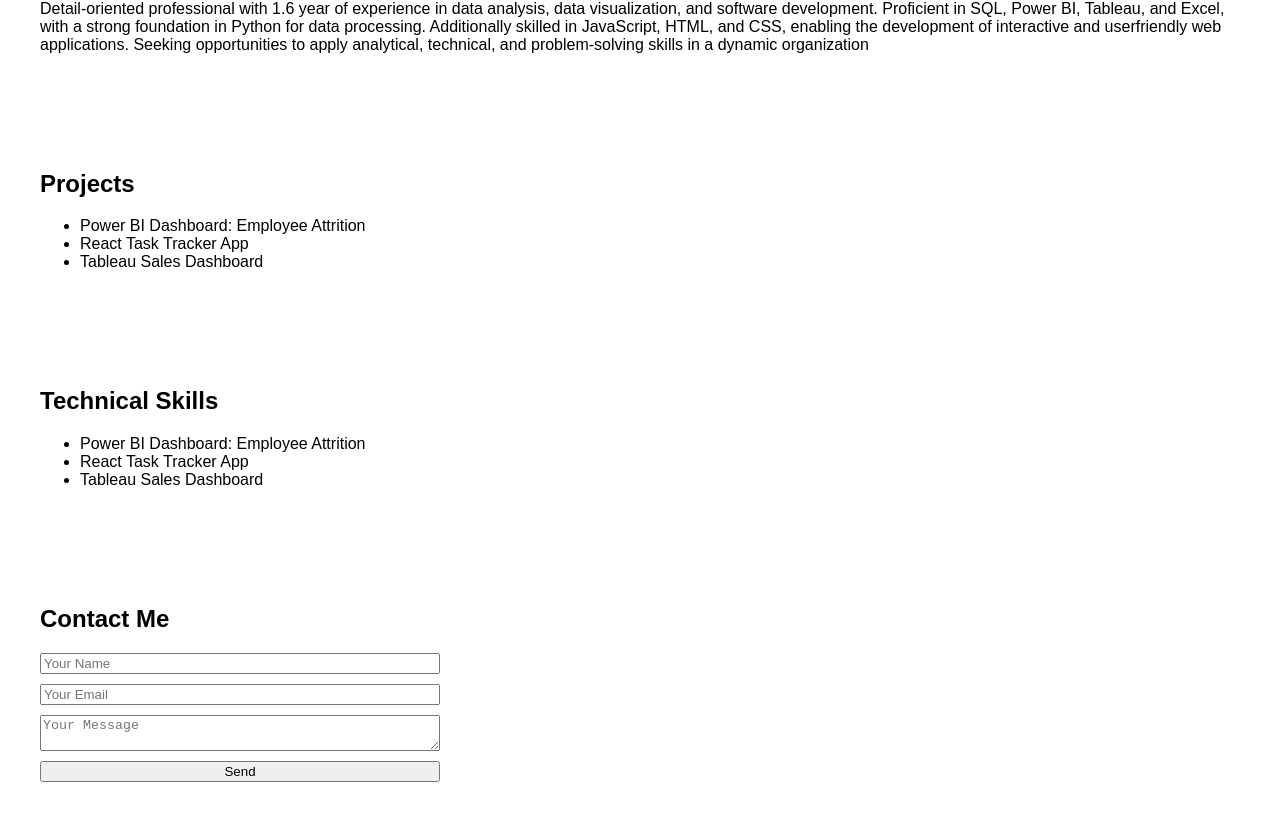
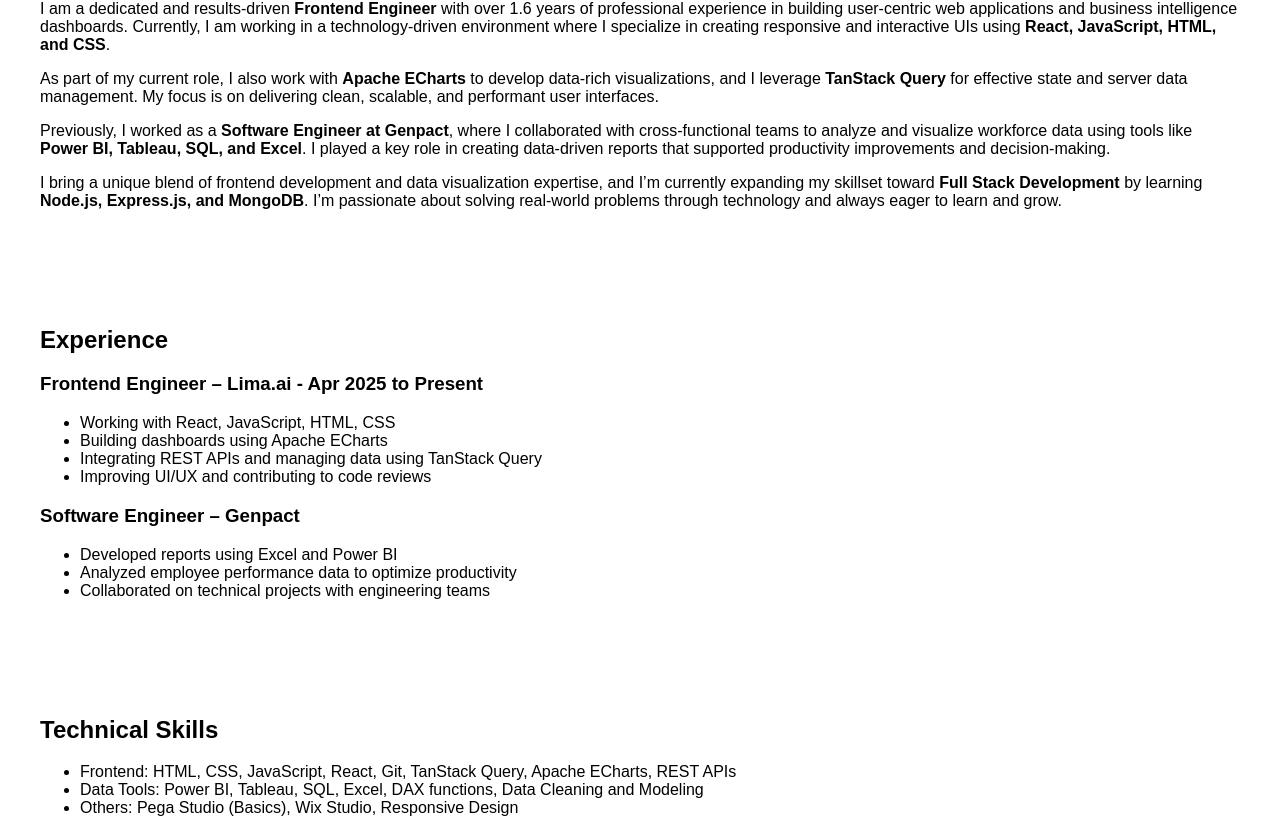
Before and after one commit to Meghanamasadi/portfolio, a React (Create React App) app: page / in a window 1280 px wide. Shown: the part 378-1196 px from the top of the page. Built offline with nearby package versions, Linux system fonts and the light colour scheme.

Commit message:
made changes

```diff
--- a/src/App.js
+++ b/src/App.js
@@ -6,6 +6,7 @@
 import About from './components/About';
 import Projects from './components/Projects';
 import Skills from './components/SkillSet';
+import Experience from './components/Experience';
 
 function App() {
     return (
@@ -15,8 +16,9 @@
                 <Navbar />
                 <Home />
                 <About />
+                <Experience />
+                <Skills />
                 <Projects />
-                <Skills />
                 <Contact />
             </div>
         </>
--- a/src/components/About.js
+++ b/src/components/About.js
@@ -2,9 +2,22 @@
     <section id='about'>
         <h2>About Me</h2>
         <p>
-            Detail-oriented professional with 1.6 year of experience in data analysis, data visualization, and software development. Proficient in SQL, Power BI, Tableau, and
-            Excel, with a strong foundation in Python for data processing. Additionally skilled in JavaScript, HTML, and CSS, enabling the development of interactive and
-            userfriendly web applications. Seeking opportunities to apply analytical, technical, and problem-solving skills in a dynamic organization
+            I am a dedicated and results-driven <strong>Frontend Engineer</strong> with over 1.6 years of professional experience in building user-centric web applications and
+            business intelligence dashboards. Currently, I am working in a technology-driven environment where I specialize in creating responsive and interactive UIs using{' '}
+            <strong>React, JavaScript, HTML, and CSS</strong>.
+        </p>
+        <p>
+            As part of my current role, I also work with <strong>Apache ECharts</strong> to develop data-rich visualizations, and I leverage <strong>TanStack Query</strong> for
+            effective state and server data management. My focus is on delivering clean, scalable, and performant user interfaces.
+        </p>
+        <p>
+            Previously, I worked as a <strong>Software Engineer at Genpact</strong>, where I collaborated with cross-functional teams to analyze and visualize workforce data using
+            tools like <strong>Power BI, Tableau, SQL, and Excel</strong>. I played a key role in creating data-driven reports that supported productivity improvements and
+            decision-making.
+        </p>
+        <p>
+            I bring a unique blend of frontend development and data visualization expertise, and I’m currently expanding my skillset toward <strong>Full Stack Development</strong>{' '}
+            by learning <strong>Node.js, Express.js, and MongoDB</strong>. I’m passionate about solving real-world problems through technology and always eager to learn and grow.
         </p>
     </section>
 );
--- /dev/null
+++ b/src/components/Experience.js
@@ -0,0 +1,25 @@
+const Experience = () => (
+    <section id='experience'>
+        <h2>Experience</h2>
+        <div>
+            <h3>Frontend Engineer – Lima.ai - Apr 2025 to Present</h3>
+            <ul>
+                <li>Working with React, JavaScript, HTML, CSS</li>
+                <li>Building dashboards using Apache ECharts</li>
+                <li>Integrating REST APIs and managing data using TanStack Query</li>
+                <li>Improving UI/UX and contributing to code reviews</li>
+            </ul>
+        </div>
+
+        <div>
+            <h3>Software Engineer – Genpact</h3>
+            <ul>
+                <li>Developed reports using Excel and Power BI</li>
+                <li>Analyzed employee performance data to optimize productivity</li>
+                <li>Collaborated on technical projects with engineering teams</li>
+            </ul>
+        </div>
+    </section>
+);
+
+export default Experience;
--- a/src/components/Projects.js
+++ b/src/components/Projects.js
@@ -2,9 +2,9 @@
     <section id='projects'>
         <h2>Projects</h2>
         <ul>
-            <li>Power BI Dashboard: Employee Attrition</li>
-            <li>React Task Tracker App</li>
-            <li>Tableau Sales Dashboard</li>
+            <li>Remote VechileControl through Cell Phone using DTMF</li>
+            <li>NPR system using MATLAB - Machine Learning</li>
+            <li>Parkinson's Disease Prediction using Machine Learning</li>
         </ul>
     </section>
 );
--- a/src/components/SkillSet.js
+++ b/src/components/SkillSet.js
@@ -2,9 +2,9 @@
     <section id='skills'>
         <h2>Technical Skills</h2>
         <ul>
-            <li>Power BI Dashboard: Employee Attrition</li>
-            <li>React Task Tracker App</li>
-            <li>Tableau Sales Dashboard</li>
+            <li> Frontend: HTML, CSS, JavaScript, React, Git, TanStack Query, Apache ECharts, REST APIs</li>
+            <li>Data Tools: Power BI, Tableau, SQL, Excel, DAX functions, Data Cleaning and Modeling</li>
+            <li>Others: Pega Studio (Basics), Wix Studio, Responsive Design</li>
         </ul>
     </section>
 );
```
